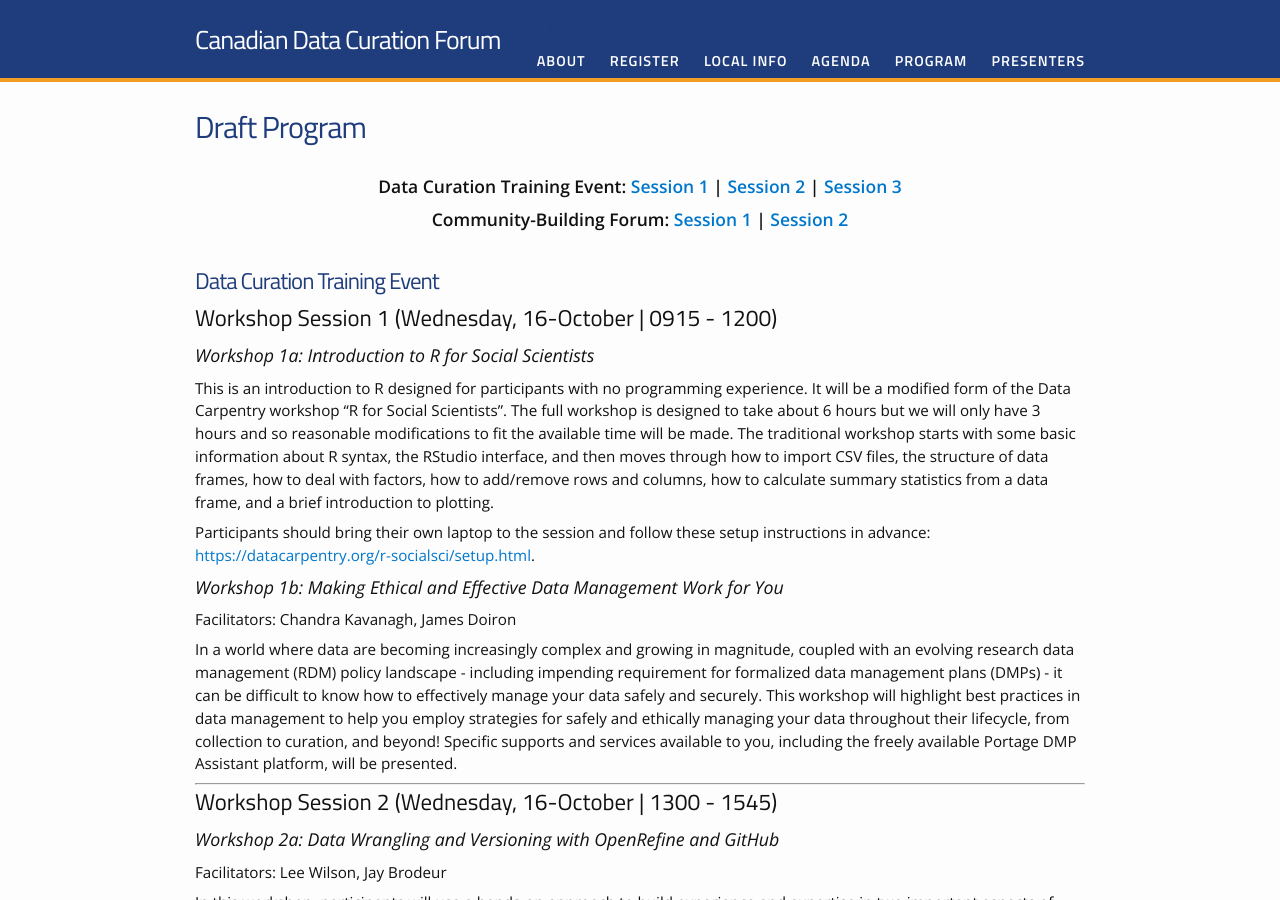
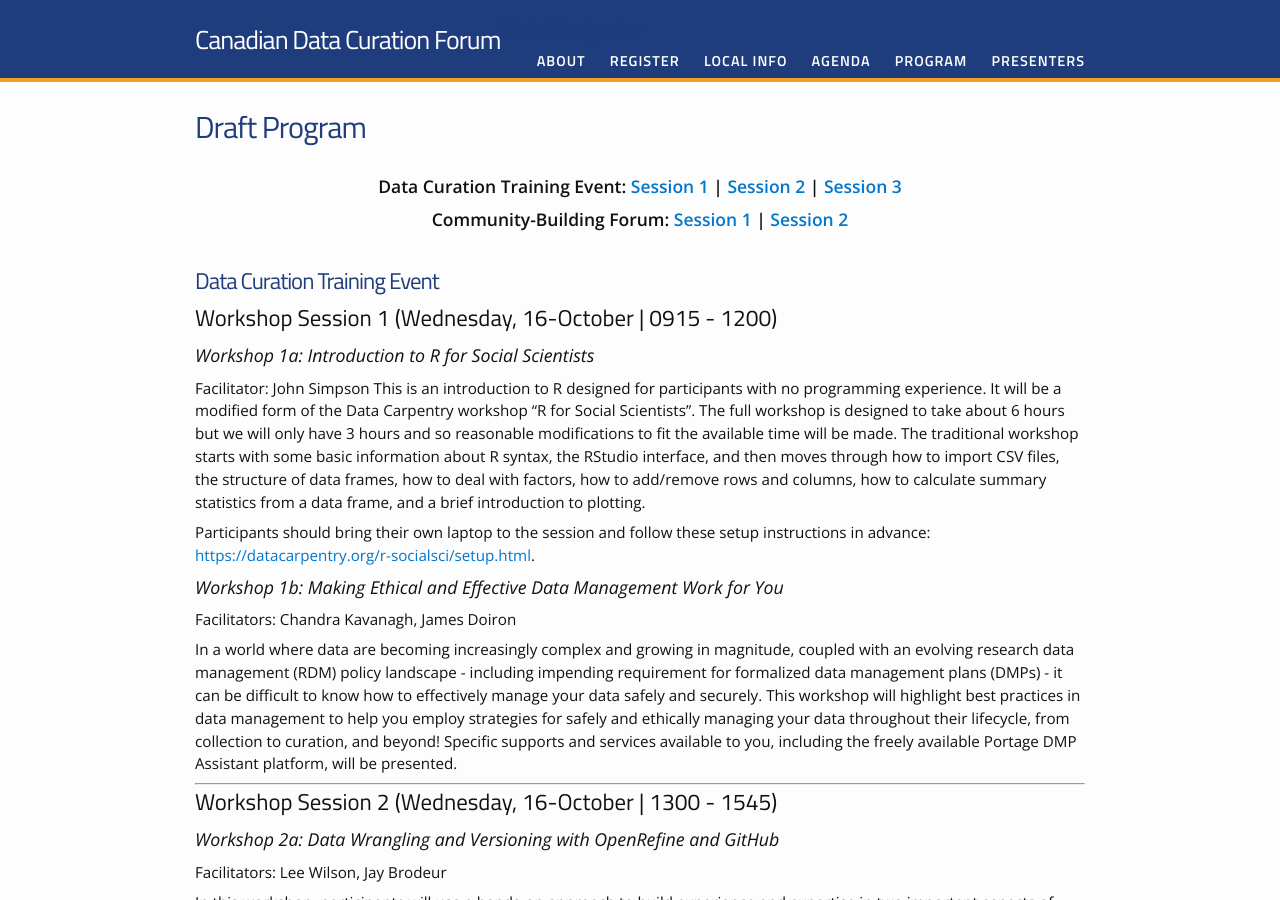
Before and after one commit to data-curation/data-curation.github.io, a Jekyll site: the page built from program.md, in a window 1280 px wide and 900 px high. Built offline with Jekyll 4.4.1, drawn with Linux system fonts in a browser that asks for light colours.

Commit message:
Update program.md

```diff
--- a/program.md
+++ b/program.md
@@ -14,6 +14,7 @@ permalink: /program/
 <h2 id="ws-1">Workshop Session 1 (Wednesday, 16-October | 0915 - 1200)</h2>
 
 ### Workshop 1a: Introduction to R for Social Scientists
+Facilitator: John Simpson
 This is an introduction to R designed for participants with no programming experience.  It will be a modified form of the Data Carpentry workshop “R for Social Scientists”.  The full workshop is designed to take about 6 hours but we will only have 3 hours and so reasonable modifications to fit the available time will be made.  The traditional workshop starts with some basic information about R syntax, the RStudio interface, and then moves through how to import CSV files, the structure of data frames, how to deal with factors, how to add/remove rows and columns, how to calculate summary statistics from a data frame, and a brief introduction to plotting.
 
 Participants should bring their own laptop to the session and follow these setup instructions in advance: [https://datacarpentry.org/r-socialsci/setup.html](https://datacarpentry.org/r-socialsci/setup.html).
```
